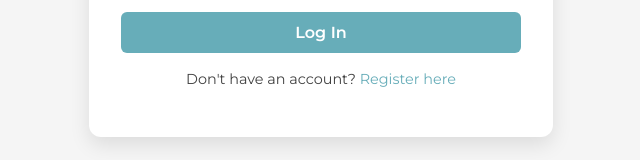
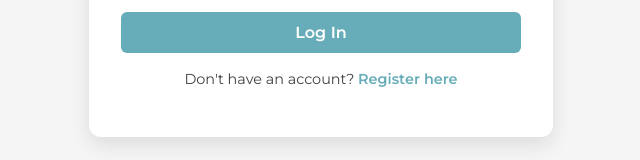
Before and after one commit to AphiweNkwenkwezi/fertilityjourney, a Vue app in the folder ClientApp/fertility-journey-dashboard/: page /login in a window 1280 px wide. Shown: the part 528-688 px from the top of the page, without its empty margins (319-959 px from the left). Built offline with nearby package versions, Linux system fonts and the light colour scheme.

Commit message:
made register here strong text

```diff
--- a/ClientApp/fertility-journey-dashboard/src/views/Login.vue
+++ b/ClientApp/fertility-journey-dashboard/src/views/Login.vue
@@ -18,7 +18,7 @@
       </form>
       <p class="register-link">
         Don't have an account?
-        <router-link to="/register">Register here</router-link>
+        <router-link to="/register"><strong>Register here</strong></router-link>
       </p>
     </div>
   </div>
```
